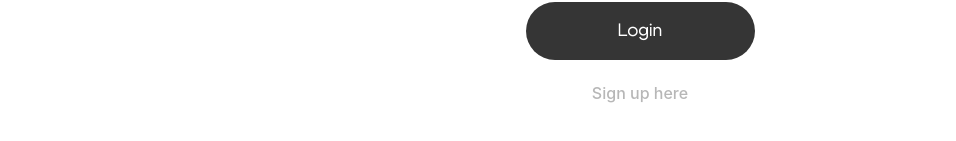
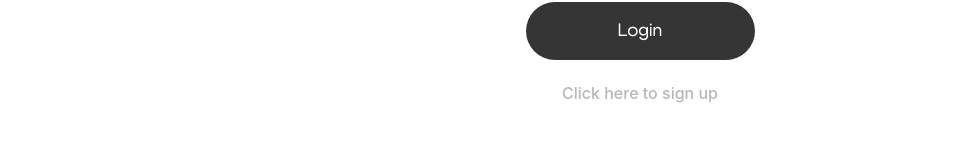
Before and after one commit to GEN-AI-CHERI/CHERI-FRONT, a React (Create React App) app: page /login in a window 1280 px wide. Shown: the part 637-778 px from the top of the page, without its empty margins (0-956 px from the left). Built offline with nearby package versions, Linux system fonts and the light colour scheme.

Commit message:
💄 로그인 -> 회원가입 버튼 텍스트 수정

```diff
--- a/src/pages/LoginPage.js
+++ b/src/pages/LoginPage.js
@@ -24,7 +24,7 @@ const LoginPage = () => {
           navigate("/signup");
         }}
       >
-        Sign up here
+        Click here to sign up
       </div>
     </Wrapper>
   );
```
